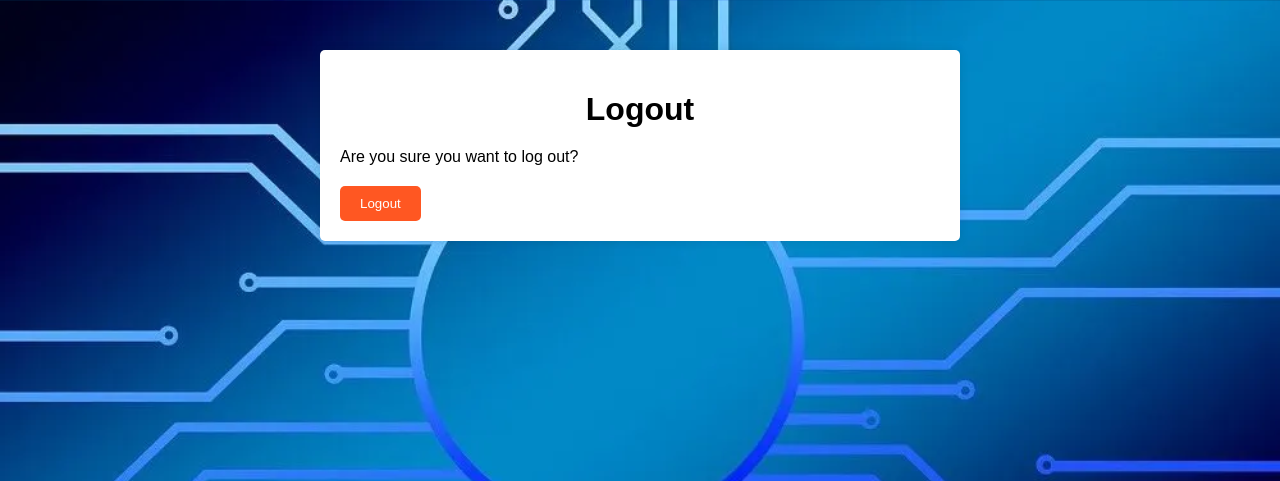
After one commit to muz2002/FinalProject_database, a Django app: page /auth/logout/ in a window 1280 px wide. The commit adds this page. Shown: the top 481 px of the page. Run offline with Django 5.2, Linux system fonts and the light colour scheme.

Commit message:
Logout Functionality added

```diff
--- a/bank_app/views.py
+++ b/bank_app/views.py
@@ -7,6 +7,7 @@ from .models import Customer, Account, Card, Transaction, Loan, Customerservicep
 from django.db import transaction
 from . forms import TransferForm
 from datetime import datetime
+from django.contrib.auth.decorators import login_required
 
 
 def home(request):
@@ -14,7 +15,7 @@ def home(request):
 
 def transaction_success(request):
     return render(request, 'transaction_success.html')
-
+@login_required
 def customer_detail(request):
 
     customer = get_object_or_404(Customer, pk=request.user.account.customer_id)
--- a/templates/customer_detail.html
+++ b/templates/customer_detail.html
@@ -1,3 +1,4 @@
+{%load static%}
 <!DOCTYPE html>
 <html lang="en">
 <head>
@@ -6,6 +7,10 @@
     <title>{{ customer.name }} Details</title>
     <style>
         body {
+
+            background-image: url("{% static 'back.jpeg' %}");
+            background-size: cover;
+
             font-family: Arial, sans-serif;
             margin: 20px;
             background-color: #f7f7f7;
--- /dev/null
+++ b/templates/logout.html
@@ -0,0 +1,57 @@
+{%load static%}
+<!DOCTYPE html>
+<html lang="en">
+  <head>
+    <meta charset="UTF-8" />
+    <meta name="viewport" content="width=device-width, initial-scale=1.0" />
+    <title>Logout</title>
+    <style>
+      body {
+
+            background-image: url("{% static 'log_out.webp' %}");
+            background-size: cover;
+
+        font-family: Arial, sans-serif;
+        background-color: #f4f4f4;
+        margin: 0;
+        padding: 0;
+      }
+      .container {
+        max-width: 600px;
+        margin: 50px auto;
+        padding: 20px;
+        background-color: #fff;
+        border-radius: 5px;
+        box-shadow: 0 0 10px rgba(0, 0, 0, 0.1);
+      }
+      h1 {
+        text-align: center;
+        margin-bottom: 20px;
+      }
+      p {
+        margin-bottom: 20px;
+      }
+      button {
+        background-color: #ff5722;
+        color: #fff;
+        border: none;
+        padding: 10px 20px;
+        border-radius: 5px;
+        cursor: pointer;
+      }
+      button:hover {
+        background-color: #ff7043;
+      }
+    </style>
+  </head>
+  <body>
+    <div class="container">
+      <h1>Logout</h1>
+      <p>Are you sure you want to log out?</p>
+      <form method="post">
+        {% csrf_token %}
+        <button type="submit">Logout</button>
+      </form>
+    </div>
+  </body>
+</html>
--- a/templates/transaction_detail.html
+++ b/templates/transaction_detail.html
@@ -1,9 +1,14 @@
+{%load static%}
 <!DOCTYPE html>
 <html>
 <head>
     <title>Transaction Details</title>
     <style>
         body {
+
+            background-image: url("{% static 'back.jpeg' %}");
+            background-size: cover;
+
             font-family: Arial, sans-serif;
             background-color: #f4f4f4;
             margin: 0;
--- a/templates/transfer.html
+++ b/templates/transfer.html
@@ -1,9 +1,14 @@
+{%load static%}
 <!DOCTYPE html>
 <html>
 <head>
     <title>Transfer Funds</title>
     <style>
         body {
+
+            background-image: url("{% static 'back.jpeg' %}");
+            background-size: cover;
+
             font-family: Arial, sans-serif;
             margin: 15px;
             padding: 20px;
--- a/user_authentication/urls.py
+++ b/user_authentication/urls.py
@@ -4,5 +4,6 @@ from . import views
 urlpatterns = [
     path("register/", views.register, name="register"),
     path("login/", views.user_login, name="login"),
+    path('logout/', views.user_logout, name='logout'),
 
 ]
--- a/user_authentication/views.py
+++ b/user_authentication/views.py
@@ -1,5 +1,6 @@
-from django.contrib.auth import authenticate, login
+from django.contrib.auth import authenticate, login, logout
 from django.contrib.auth.forms import UserCreationForm, AuthenticationForm
+from django.http import HttpResponseNotAllowed
 from django.shortcuts import render, redirect
 from .forms import CustomUserCreationForm
 
@@ -31,3 +32,13 @@ def user_login(request):
     else:
         form = AuthenticationForm()
     return render(request, "login.html", {"form": form})
+
+def user_logout(request):
+    if request.method == "POST":
+        logout(request)
+        return redirect("home")  # Redirect to the login page after logout
+    elif request.method == "GET":
+        # You can handle GET requests here, maybe show a confirmation page
+        return render(request, "logout.html")
+    else:
+        return HttpResponseNotAllowed(["GET", "POST"])
```
Also changed, not shown: templates/account_detail.html (+6 -1 lines), templates/card_detail.html (+6 -1 lines), templates/login.html (+7 -0 lines), static/back.jpeg (added), static/log_out.webp (added).
